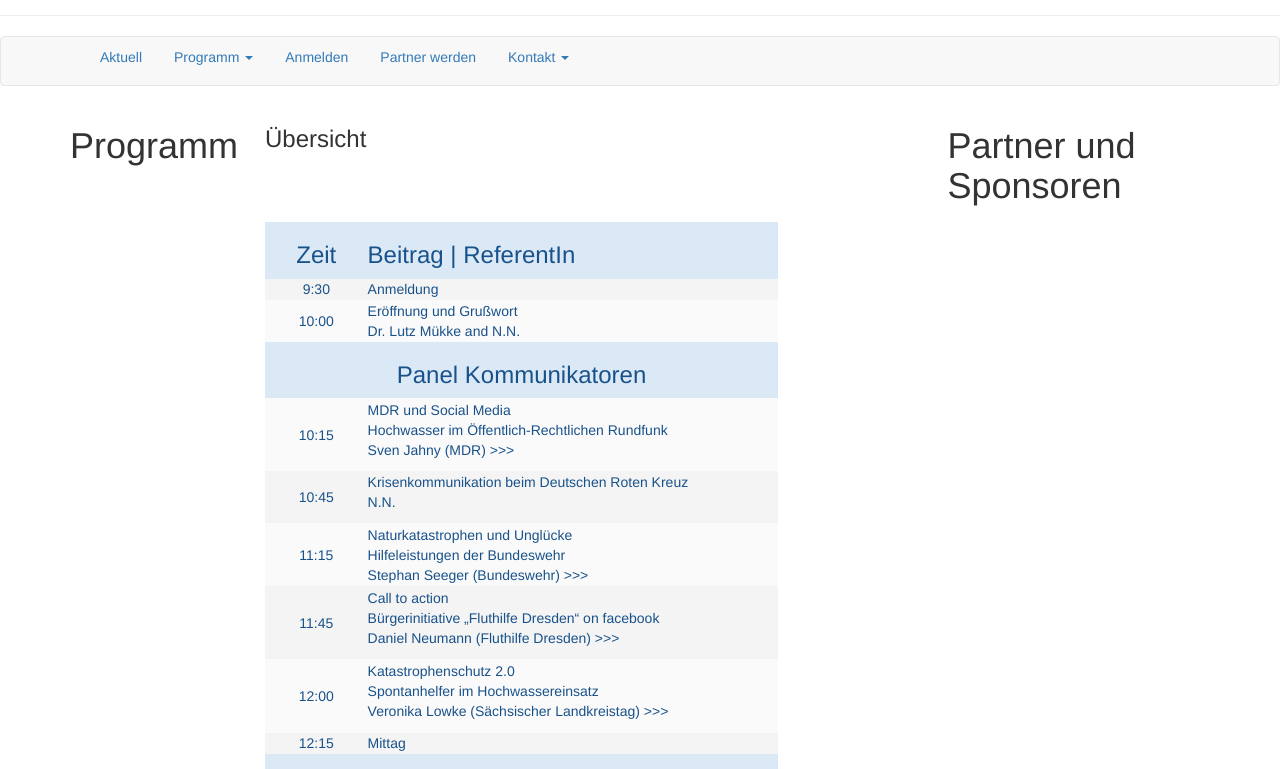
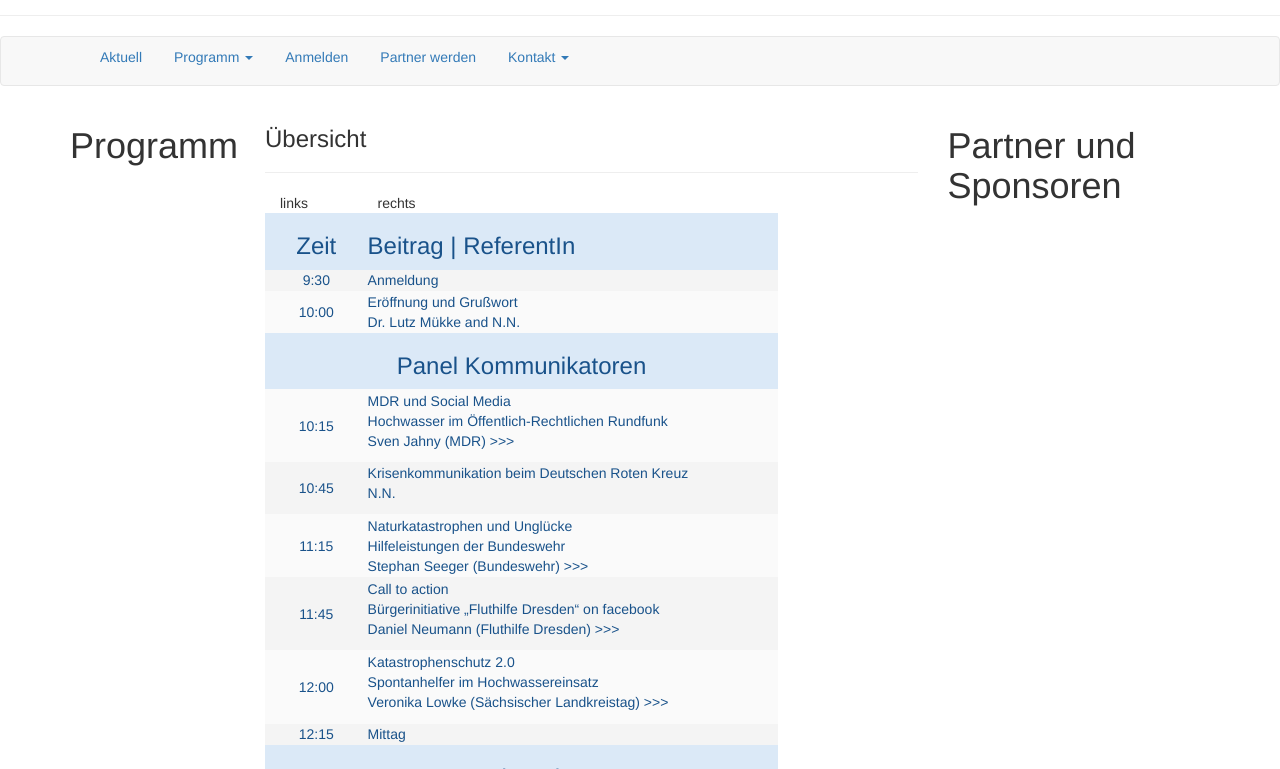
Before and after one commit to susedev/test, a Jekyll site: the page built from programm-uebersicht.html, in a window 1280 px wide and 900 px high, cut to the strip 131-900 px from the top of the window. Built offline with Jekyll 4.4.1, drawn with Linux system fonts in a browser that asks for light colours; nearby versions of some CDN libraries.

Commit message:
Edit from JekyllCMS

```diff
--- a/programm-uebersicht.html
+++ b/programm-uebersicht.html
@@ -3,9 +3,14 @@ title: Programm
 ---
 <h3>&Uuml;bersicht</h3>
 
-<p>&nbsp;</p>
+<hr noshade="noshade" size="1" />
+<div class="container">
+<div class="row">
+<div class="col-md-1">links</div>
 
-<p>&nbsp;</p>
+<div class="col-md-2">rechts</div>
+</div>
+</div>
 
 <table align="left" border="0" border-color="#FFFFFF" cellpadding="50" cellspacing="10" style="height: 1298px;" width="513">
 	<thead>
```
